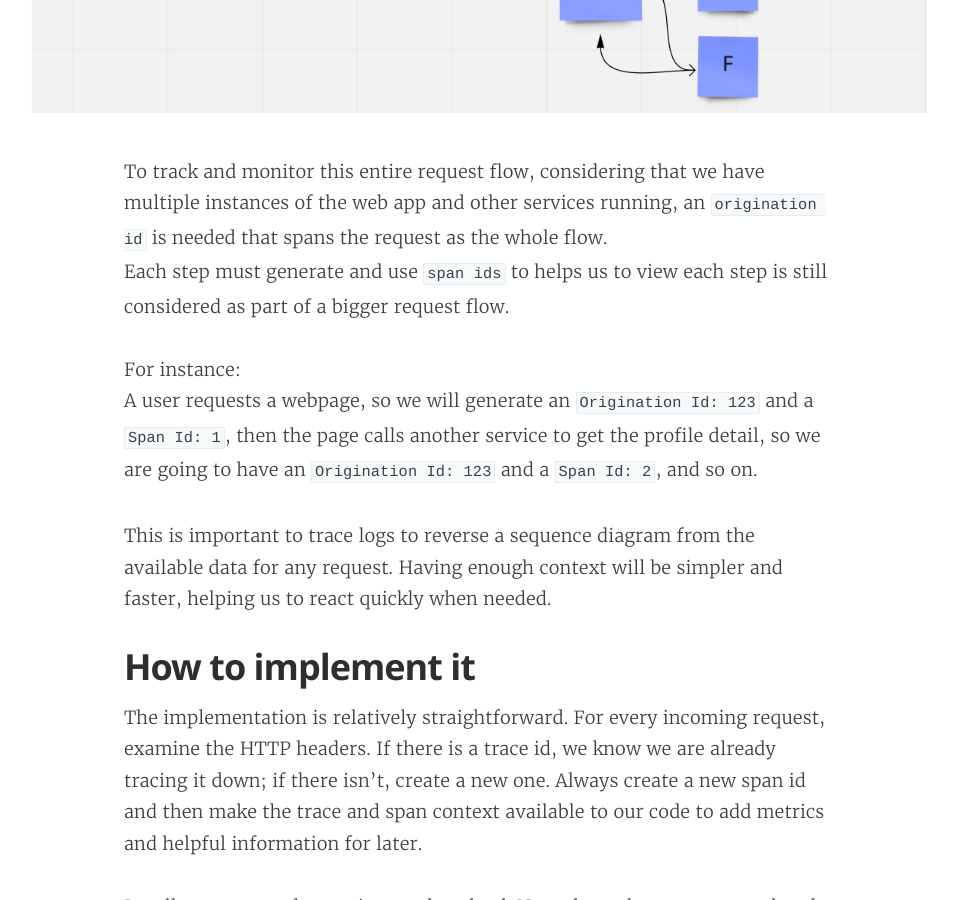
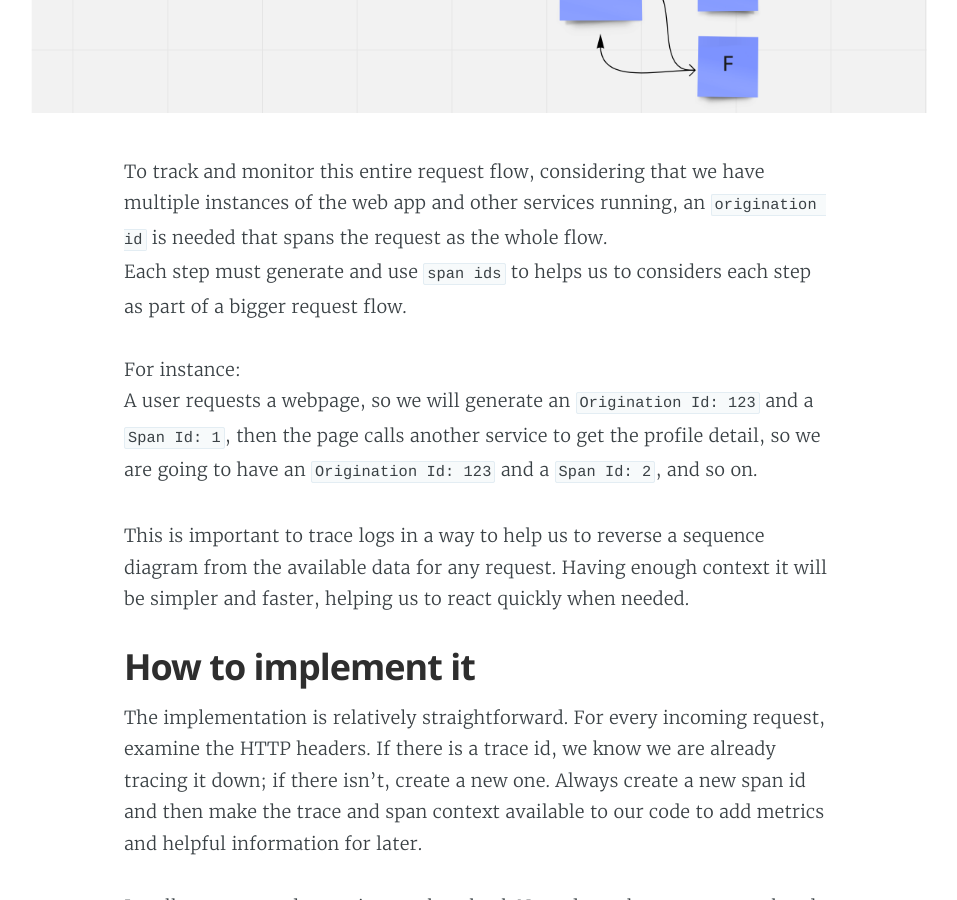
Before and after one commit to dlion/domenicoluciani, a Jekyll site: the page built from _posts/2021-09-13-distributed-tracing.md, in a window 1280 px wide and 900 px high, scrolled down 2608 px. Shown: the whole window, without its empty margins (161-1118 px from the left). Built offline with Jekyll 4.4.1, drawn with Linux system fonts in a browser that asks for light colours; some web fonts are replaced.

Commit message:
Fix some typos and sentences

```diff
--- a/_posts/2021-09-13-distributed-tracing.md
+++ b/_posts/2021-09-13-distributed-tracing.md
@@ -31,12 +31,12 @@ Let's see a diagram of what can happen in a real use case scenario
 ![diagram](/assets/images/posts/distributed-tracing-diagram.png)
 
 To track and monitor this entire request flow, considering that we have multiple instances of the web app and other services running, an `origination id` is needed that spans the request as the whole flow.
-Each step must generate and use `span ids` to helps us to view each step is still considered as part of a bigger request flow.
+Each step must generate and use `span ids` to helps us to considers each step as part of a bigger request flow.
 
 For instance:
 A user requests a webpage, so we will generate an `Origination Id: 123` and a `Span Id: 1`, then the page calls another service to get the profile detail, so we are going to have an `Origination Id: 123` and a `Span Id: 2`, and so on.
 
-This is important to trace logs to reverse a sequence diagram from the available data for any request. Having enough context will be simpler and faster, helping us to react quickly when needed.
+This is important to trace logs in a way to help us to reverse a sequence diagram from the available data for any request. Having enough context it will be simpler and faster, helping us to react quickly when needed.
 
 ## How to implement it
 
```
